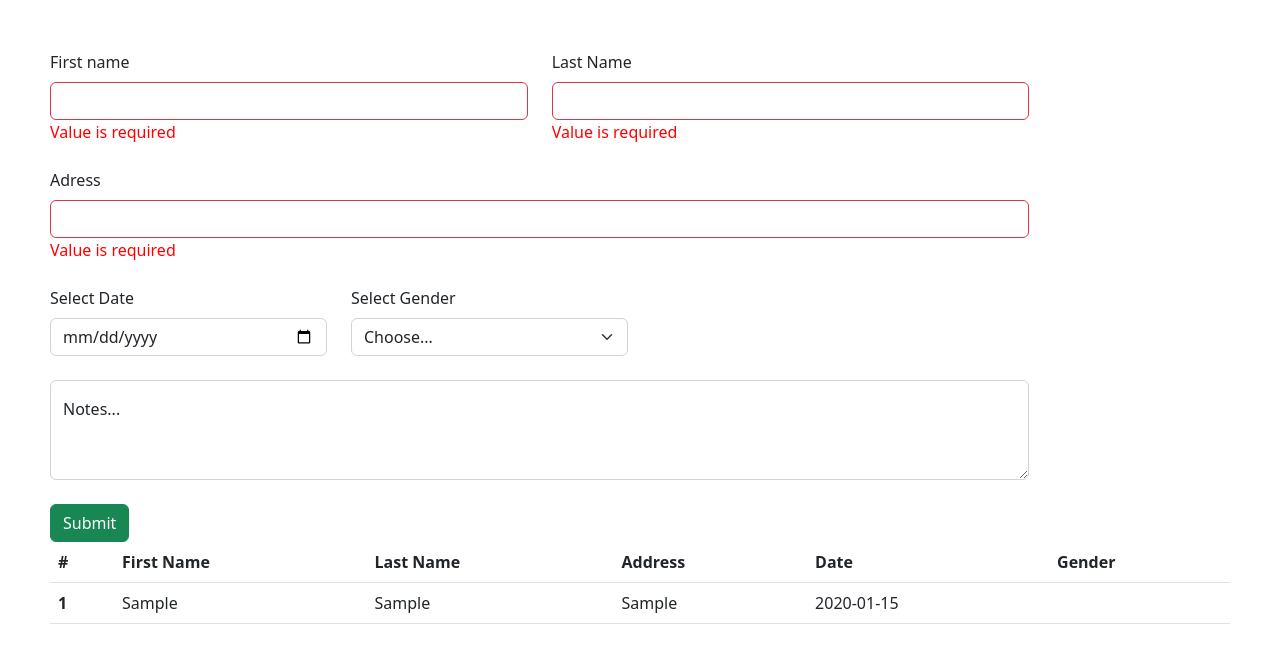
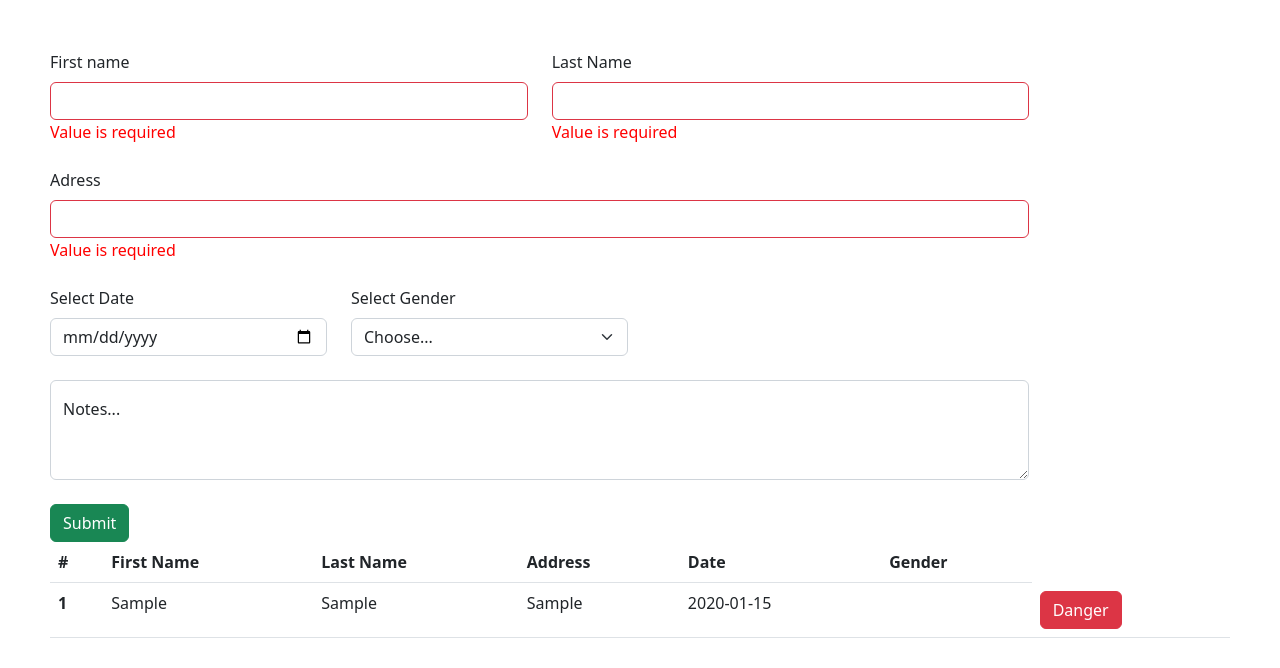
Before and after one commit to RedBaron1918/Form, a Vue app: page / in a window 1280 px wide. Both pictures are taken after typing "Sample", "Sample", "Sample", "2020-01-15", "Sample" into the empty fields and a click on the button "Submit". Shown: the top 668 px of the page. Built offline with nearby package versions, Linux system fonts and the light colour scheme.

Commit message:
added filter

```diff
--- a/src/App.vue
+++ b/src/App.vue
@@ -79,7 +79,7 @@
       </InputStyle>
     </form>
 
-    <Table :FormResult="FormResult" />
+    <Table :FormResult="FormResult" @RemoveItem="RemoveItem" />
   </div>
 </template>
 
@@ -153,6 +153,11 @@ export default {
       this.FormValues.Notes = "";
       this.FormValues.Gender = "";
     },
+    RemoveItem(data) {
+      this.FormResult = this.FormResult.filter((item) => {
+        return data !== item;
+      });
+    },
   },
 };
 </script>
--- a/src/components/Table.vue
+++ b/src/components/Table.vue
@@ -11,13 +11,28 @@
       </tr>
     </thead>
     <tbody>
-      <tr v-for:="(data, index) in FormResult">
-        <th scope="row">{{ index + 1 }}</th>
+      <tr
+        v-for:="(data, index) in FormResult"
+        @click="popup(data.Notes)"
+        style="cursor: pointer"
+      >
+        <th scope="row">
+          {{ index + 1 }}
+        </th>
         <td>{{ data.FirstName }}</td>
         <td>{{ data.LastName }}</td>
         <td>{{ data.Adress }}</td>
         <td>{{ data.SelectedDate }}</td>
         <td>{{ data.Gender }}</td>
+        <td>
+          <button
+            type="button"
+            class="btn btn-danger"
+            @click="$emit('RemoveItem', data)"
+          >
+            Danger
+          </button>
+        </td>
       </tr>
     </tbody>
   </table>
@@ -26,6 +41,16 @@
 <script>
 export default {
   props: ["FormResult"],
+  methods: {
+    popup(item) {
+      alert(item);
+    },
+    // RemoveForm(form) {
+    //   this.FormResult = this.FormResult.filter((item) => {
+    //     return form !== item;
+    //   });
+    // },
+  },
 };
 </script>
 
```
